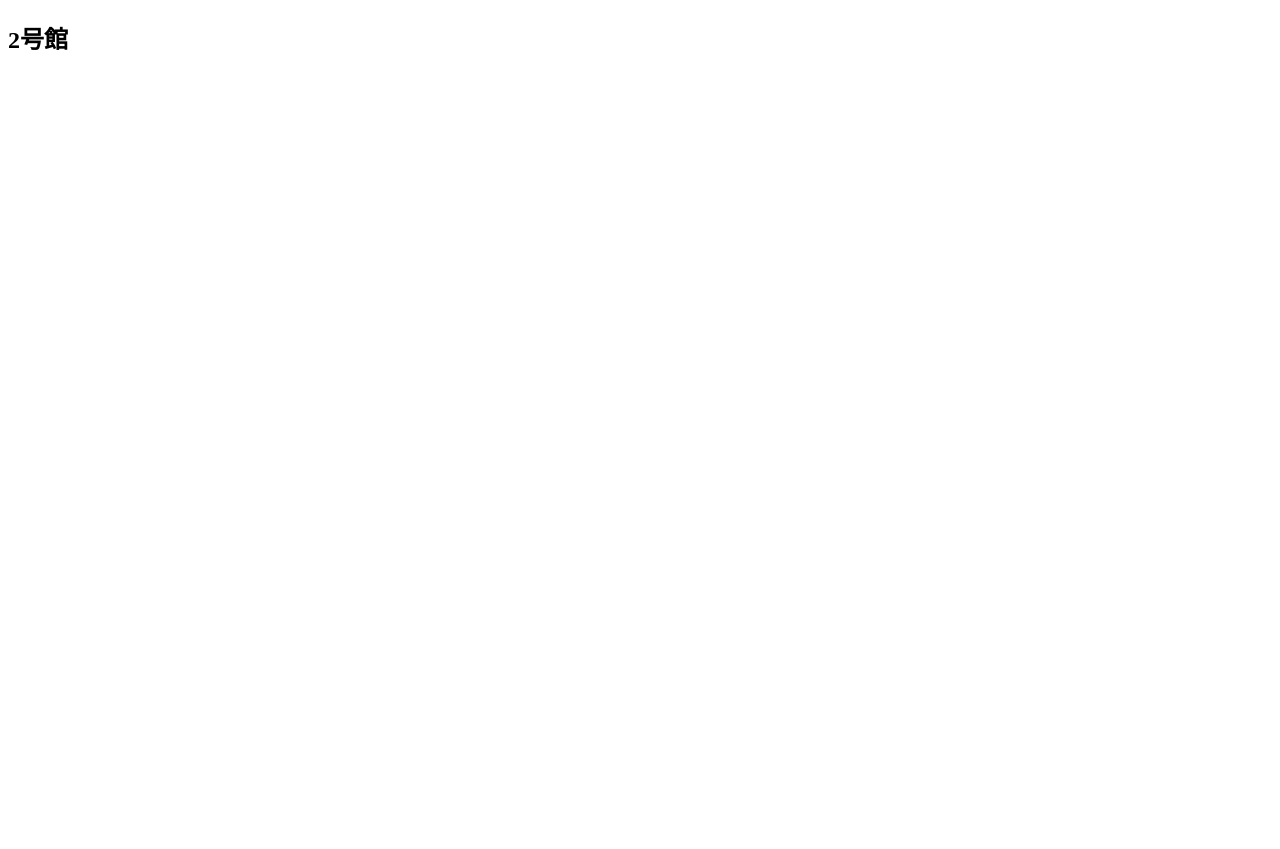
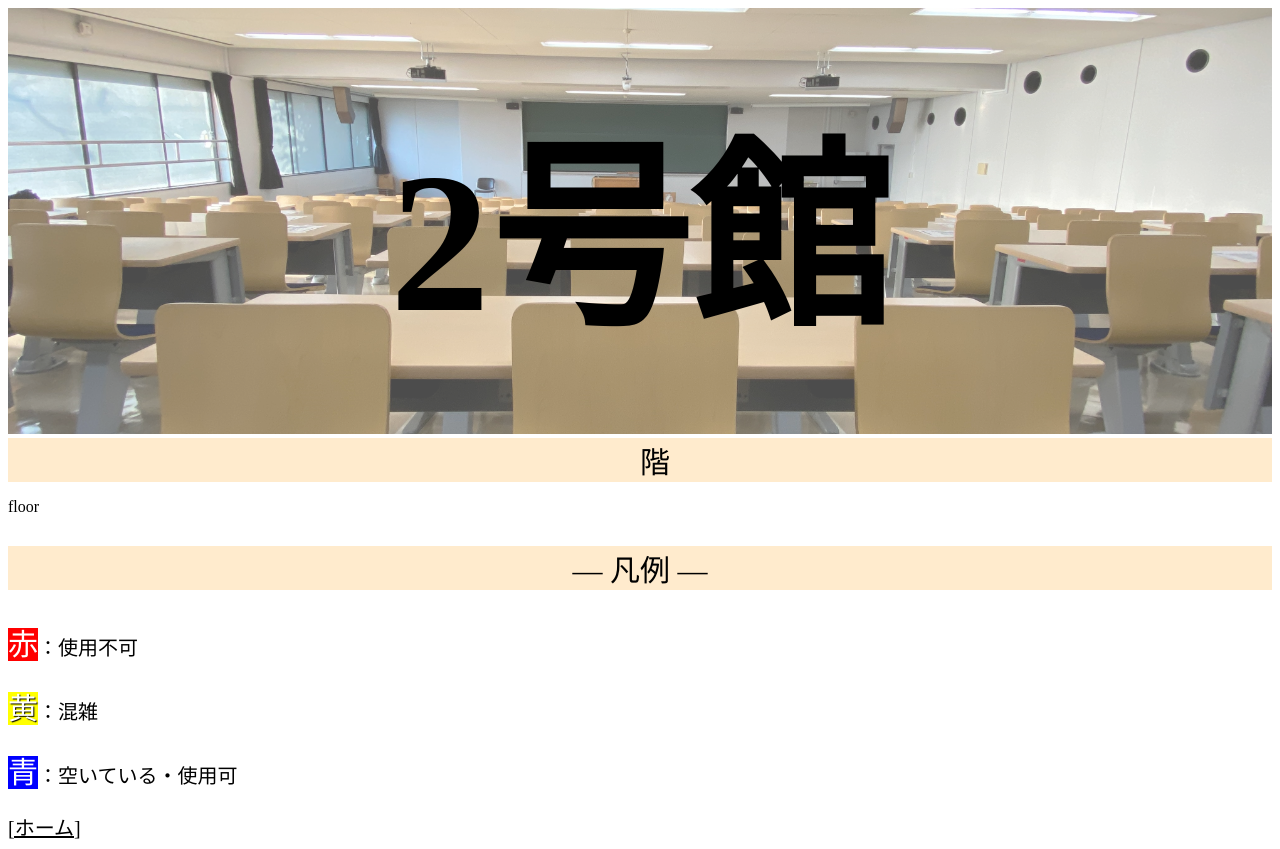
Before and after one commit to kajikentaro/anti-crowded, a website: page homepage/floor2.html in a window 1280 px wide. Before the commit the page ends 800 px from the top, so only its background shows below. Drawn offline with Linux system fonts and the light colour scheme.

Commit message:
update home and background image

```diff
--- a/homepage/floor1.css
+++ b/homepage/floor1.css
@@ -1,12 +1,80 @@
-*{
-    margin: 0;
-    padding: 0;
+.top{
+    position: relative;
 }
+.top h1{
+    position: absolute;
+    font-size: 200px;
+    color: black;
+    text-align: center;
+    top: 50%;
+    left: 50%;
+    -ms-transform: translate(-50%,-50%);
+    -webkit-transform: translate(-50%,-50%);
+    transform: translate(-50%,-50%);
+    margin:0;
+    padding:0;
+    width : 100vw;
+}
+.top img{
+    width: 100%;
+    opacity: 0.7;
+}
+.p1{
+    font-size: 30px;
+    text-align: center;
+    font-style: arial;
+    color: black;
+    background-color: blanchedalmond;
 
-h1{
-color: white;
- font-size: 100px;
-    font-family: georgia;
+}
+.p{
+    font-size: 30px;
     text-align: center;
-        padding: 110px;
+    font-style: arial;
+    color: black;
+    background-color: blanchedalmond;
 }
+.Guide1{
+    font-size: 20px;
+    font-style: arial;
+    color: black;
+    background-color: white;
+}
+.Guide1 span{
+    font-size: 30px;
+    font-style: arial;
+    color:white;
+    background-color: red;
+}
+.Guide2{
+    font-size: 20px;
+    font-style: arial;
+    color: black;
+    background-color: white;
+}
+.Guide2 span{
+    font-size: 30px;
+    font-style: arial;
+    color:white;
+    background-color: yellow;
+    text-shadow:1px 1px 1px black;
+    /*textshadow:X軸方向のオフセット Y軸方向のオフセット ぼかしの半径 色;*/
+}
+.Guide3{
+    font-size: 20px;
+    font-style: arial;
+    color: black;
+    background-color: white;
+}
+.Guide3 span{
+    font-size: 30px;
+    font-style: arial;
+    color:white;
+    background-color: blue;
+}
+.home{
+    font-size: 20px;
+    text-align: right;
+    font-style: arial;
+    color: black;
+}
--- a/homepage/floor2.css
+++ b/homepage/floor2.css
@@ -0,0 +1,80 @@
+.top{
+    position: relative;
+}
+.top h1{
+    position: absolute;
+    font-size: 200px;
+    color: black;
+    text-align: center;
+    top: 50%;
+    left: 50%;
+    -ms-transform: translate(-50%,-50%);
+    -webkit-transform: translate(-50%,-50%);
+    transform: translate(-50%,-50%);
+    margin:0;
+    padding:0;
+    width : 100vw;
+}
+.top img{
+    width: 100%;
+    opacity: 0.7;
+}
+.p1{
+    font-size: 30px;
+    text-align: center;
+    font-style: arial;
+    color: black;
+    background-color: blanchedalmond;
+
+}
+.p{
+    font-size: 30px;
+    text-align: center;
+    font-style: arial;
+    color: black;
+    background-color: blanchedalmond;
+}
+.Guide1{
+    font-size: 20px;
+    font-style: arial;
+    color: black;
+    background-color: white;
+}
+.Guide1 span{
+    font-size: 30px;
+    font-style: arial;
+    color:white;
+    background-color: red;
+}
+.Guide2{
+    font-size: 20px;
+    font-style: arial;
+    color: black;
+    background-color: white;
+}
+.Guide2 span{
+    font-size: 30px;
+    font-style: arial;
+    color:white;
+    background-color: yellow;
+    text-shadow:1px 1px 1px black;
+    /*textshadow:X軸方向のオフセット Y軸方向のオフセット ぼかしの半径 色;*/
+}
+.Guide3{
+    font-size: 20px;
+    font-style: arial;
+    color: black;
+    background-color: white;
+}
+.Guide3 span{
+    font-size: 30px;
+    font-style: arial;
+    color:white;
+    background-color: blue;
+}
+.home{
+    font-size: 20px;
+    text-align: right;
+    font-style: arial;
+    color: black;
+}
--- a/homepage/floor2.html
+++ b/homepage/floor2.html
@@ -5,15 +5,27 @@
     <meta charset="UTF-8">
     <title>floor2</title>
     <link rel="stylesheet" href="floor2.css">
+    <script type="text/javascript" src="front.js"></script>
 </header>
 
 <body>
     <header>
-        <section class="title">
-           <div class="shade">
-            <h2 class="accesss">2号館</h2>
-            </div>
-        </section>
-        </header>
-        </body>
-        </html>
+
+        <div class = "top">
+            <img src=img1/IMG_No0_image.JPG>
+            <h1>2号館</h1>
+        </div>
+
+        <div class=p1>　階</div>
+
+        <p> floor </p>
+
+        <p class=p> ― 凡例 ― </p>
+            <p class=Guide1><span>赤</span>：使用不可</p>
+            <p class=Guide2><span>黄</span>：混雑</p>
+            <p class=Guide3><span>青</span>：空いている・使用可</p>
+        <a class="home" href="index.html">[ホーム]</a>
+
+    </header>
+</body>
+</html>
--- a/homepage/floor3.css
+++ b/homepage/floor3.css
@@ -3,8 +3,8 @@
 }
 .top h1{
     position: absolute;
-    font-size: 130px;
-    color: black;
+    font-size: 200px;
+    color: orange;
     text-align: center;
     top: 50%;
     left: 50%;
--- a/homepage/floor5.css
+++ b/homepage/floor5.css
@@ -3,8 +3,8 @@
 }
 .top h1{
     position: absolute;
-    font-size: 130px;
-    color: black;
+    font-size: 200px;
+    color: rosybrown;
     text-align: center;
     top: 50%;
     left: 50%;
--- a/homepage/floor6.css
+++ b/homepage/floor6.css
@@ -3,8 +3,8 @@
 }
 .top h1{
     position: absolute;
-    font-size: 130px;
-    color: black;
+    font-size: 200px;
+    color: white;
     text-align: center;
     top: 50%;
     left: 50%;
--- a/homepage/index.css
+++ b/homepage/index.css
@@ -3,13 +3,16 @@
     padding: 0;
 }
 h1{
+    background-color: white;
     text-align: center;
        height: 240px;
        font-size: 100px;
+       opacity: 0.5;
+       padding-top: 50px;
    }
 .top{
     background-image: url(img1/IMG_background.jpeg);
-    opacity: 0.5;
+
 
 }
 .name{
```
Also changed, not shown: homepage/floor1.html (+20 -8 lines), homepage/floor3.html (+2 -2 lines), homepage/floor5.html (+2 -2 lines), homepage/floor6.html (+2 -2 lines), homepage/img1/IMG_No0_image.JPG (added), homepage/img1/IMG_No5_building.jpg (added), homepage/img1/IMG_No6_building.jpg (added), 1 other file.
